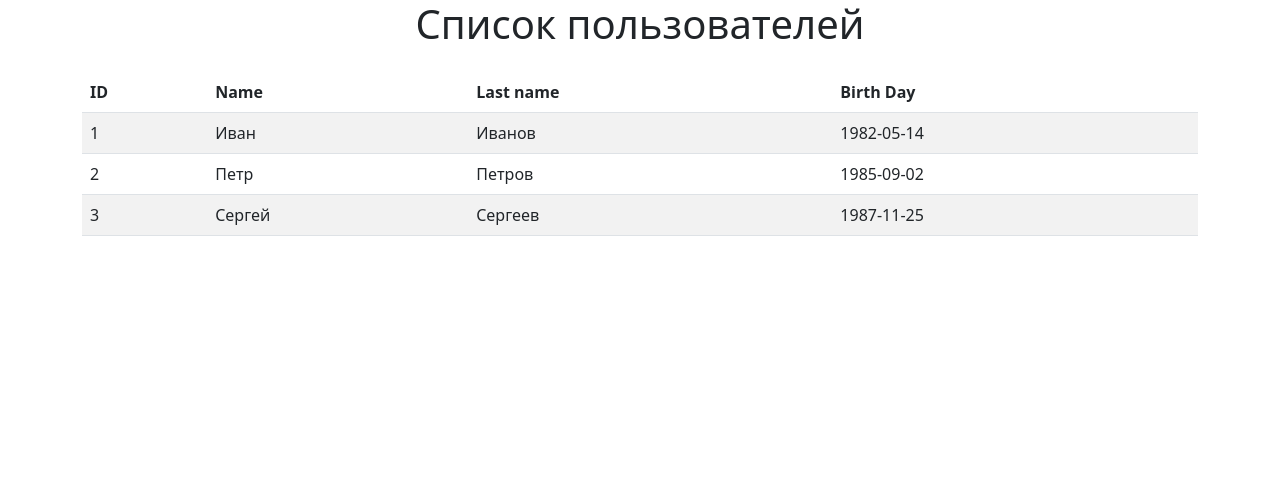
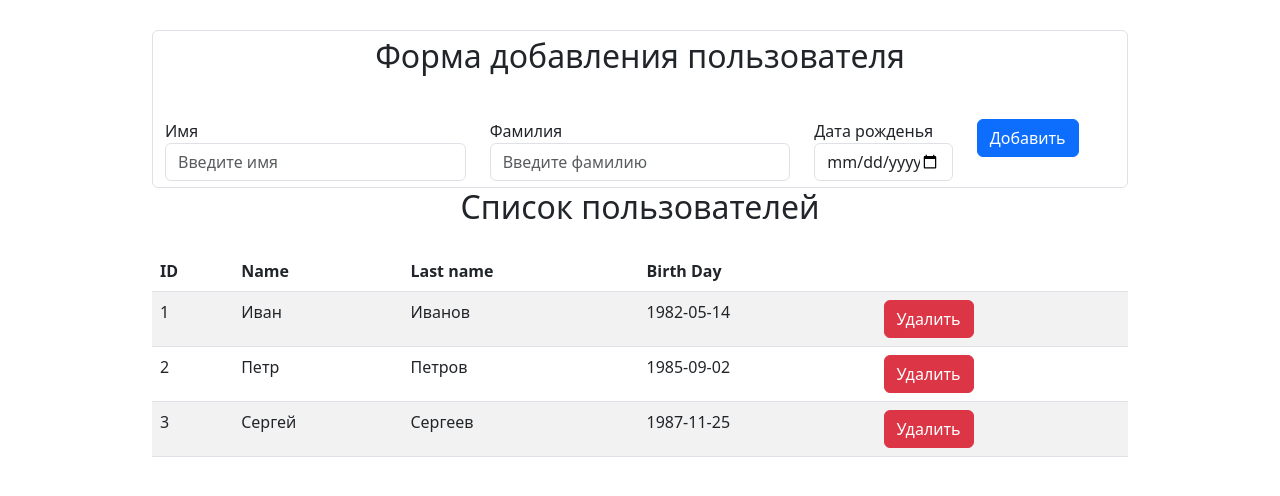
Before and after one commit to BesPredel63/react-git, a React (Create React App) app: page / in a window 1280 px wide. Shown: the top 496 px of the page. Built offline with nearby package versions, Linux system fonts and the light colour scheme.

Commit message:
1) Создал функционал для удаления записей из списка 2) Создал форму добавления записей 3) Декопмозировал форму добавления в отдельный компанент

```diff
--- a/src/App.js
+++ b/src/App.js
@@ -1,5 +1,7 @@
 import React from "react";
 import Users from "./components/Users";
+
+import './styles/App.css'
 
 function App() {
   return (
--- /dev/null
+++ b/src/components/Forms/UsersForm.jsx
@@ -0,0 +1,30 @@
+import React from 'react';
+
+const UsersForm = () => {
+    return (
+        <form className='form-control'>
+            <div className='row g-4'>
+                <h2>Форма добавления пользователя</h2>
+                <div className='col-md-4'>
+                    <label htmlFor='enterNameUser'>Имя</label>
+                    <input type='text' id='enterNameUser' className='form-control' placeholder='Введите имя' />
+                </div>
+                <div className='col-md-4'>
+                    <label htmlFor='enterLastNameUser'>Фамилия</label>
+                    <input type='text' id='enterLastNameUser' className='form-control' placeholder='Введите фамилию' />
+                </div>
+                <div className='col-md-2'>
+                    <label htmlFor='enterBirthDayNameUser'>Дата рожденья</label>
+                    <input type='date' id='enterBirthDayNameUser' className='form-control' placeholder='Выберите дату' />
+                </div>
+                <div className="col-md-2">
+                    <button className='btn btn-primary'>
+                        Добавить
+                    </button>
+                </div>
+            </div>
+        </form>
+    );
+};
+
+export default UsersForm;
--- a/src/components/Lists/UsersItem.jsx
+++ b/src/components/Lists/UsersItem.jsx
@@ -1,6 +1,15 @@
 import React from 'react';
 
-const UsersItem = ({users}) => {
+const UsersItem = ({users, remove}) => {
+
+    if (!users.length) {
+        return (
+            <tbody>
+                <tr><td colSpan='5'><h4 style={{textAlign: 'center'}}>Список пользователей пуст</h4></td></tr>
+            </tbody>
+        )
+    }
+
     return (
         <tbody>
         {
@@ -10,6 +19,9 @@ const UsersItem = ({users}) => {
                     <td>{user.name}</td>
                     <td>{user.lastName}</td>
                     <td>{user.birthDay}</td>
+                    <td>
+                        <button className='btn btn-danger' onClick={() => remove(user)}>Удалить</button>
+                    </td>
                 </tr>
             )
         }
--- a/src/components/Lists/UsersList.jsx
+++ b/src/components/Lists/UsersList.jsx
@@ -1,10 +1,10 @@
 import React from 'react';
 import UsersItem from "./UsersItem";
 
-const UsersList = ({users}) => {
+const UsersList = ({users, remove}) => {
     return (
         <div>
-            <h1 style={{textAlign: 'center'}}>Список пользователей</h1>
+            <h2>Список пользователей</h2>
             <table className='table table-striped mt-4'>
                 <thead>
                 <tr>
@@ -12,9 +12,10 @@ const UsersList = ({users}) => {
                     <th>Name</th>
                     <th>Last name</th>
                     <th>Birth Day</th>
+                    <th></th>
                 </tr>
                 </thead>
-                <UsersItem users={users} />
+                <UsersItem users={users} remove={remove}/>
             </table>
         </div>
     );
--- a/src/components/Users.jsx
+++ b/src/components/Users.jsx
@@ -1,5 +1,6 @@
 import React, {useState} from 'react';
 import UsersList from "./Lists/UsersList";
+import UsersForm from "./Forms/UsersForm";
 
 const Users = () => {
 
@@ -9,9 +10,14 @@ const Users = () => {
         {id: 3, name: 'Сергей', lastName: 'Сергеев', birthDay: '1987-11-25'},
     ])
 
+    const removeUser = (user) => {
+        setUsers(users.filter(u => u.id !== user.id))
+    }
+
     return (
         <div className='container'>
-            <UsersList users={users}/>
+            <UsersForm />
+            <UsersList users={users} remove={removeUser}/>
         </div>
     );
 };
--- a/src/styles/App.css
+++ b/src/styles/App.css
@@ -1,3 +1,20 @@
-body {
+* {
+    margin: 0;
+    padding: 0;
+    box-sizing: border-box;
+}
+
+h1, h2, h3, h4, h5, h6 {
+    text-align: center;
+    margin-bottom: 20px;
+}
+
+#root {
+    display: flex;
+    justify-content: center;
+}
+
+.App {
     width: 1000px;
+    margin-top: 30px;
 }
```
